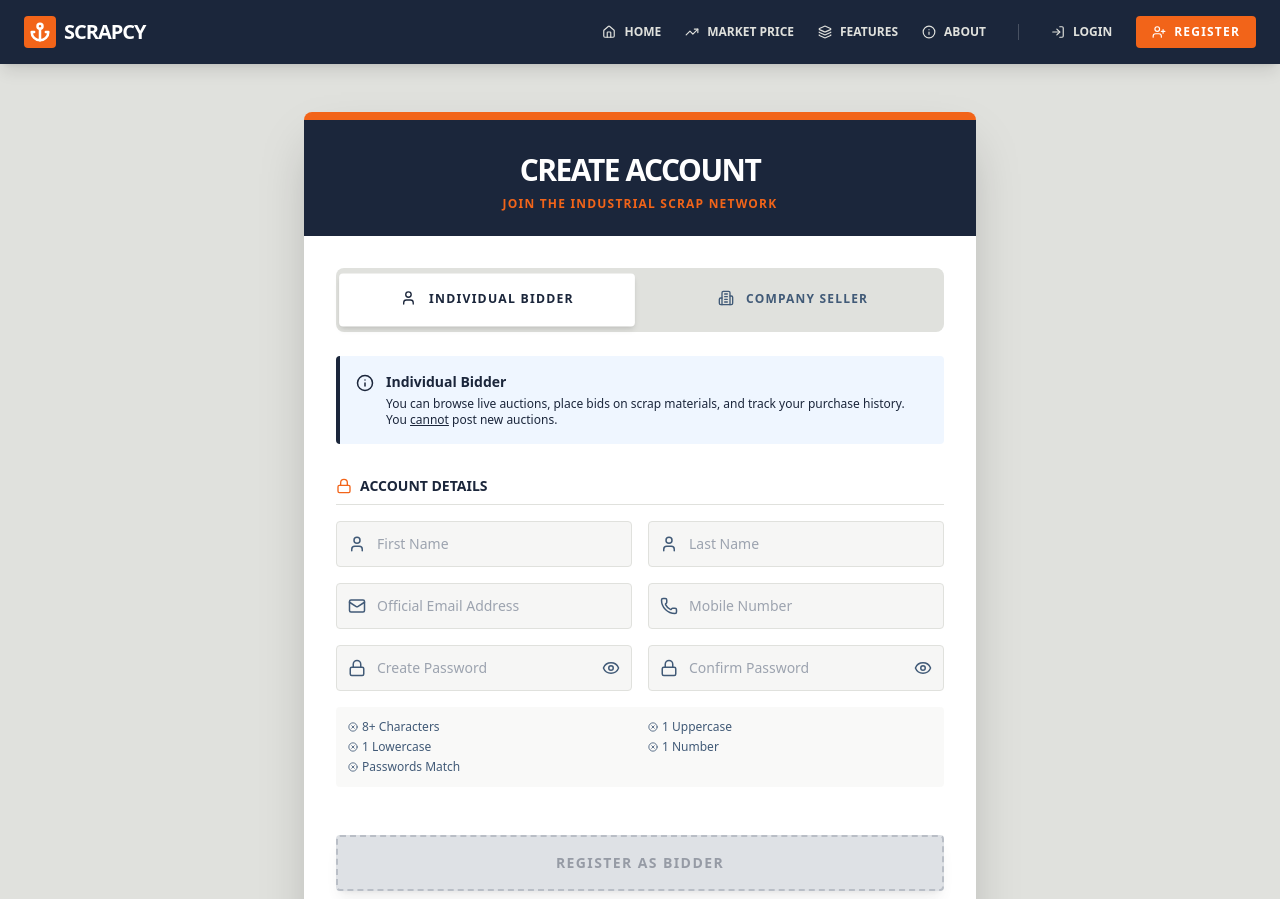
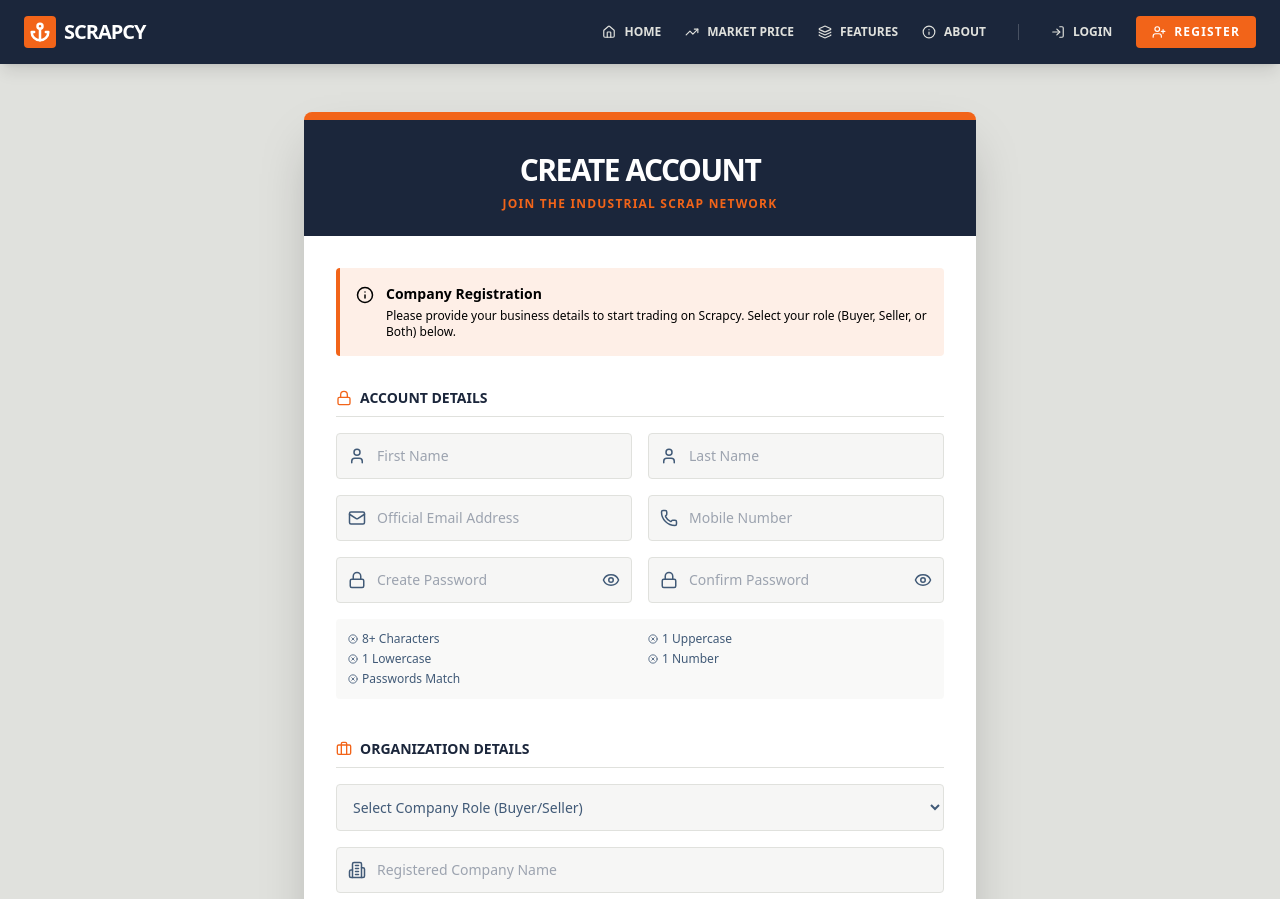
Before and after one commit to nilesh94/scrapcy-frontend, a React (Create React App) app: page /register in a window 1280 px wide. Shown: the top 899 px of the page. Built offline with nearby package versions, Linux system fonts and the light colour scheme.

Commit message:
Update Register.js

```diff
--- a/src/pages/Register.js
+++ b/src/pages/Register.js
@@ -11,7 +11,8 @@ const Register = () => {
   const navigate = useNavigate();
 
   // --- STATE MANAGEMENT ---
-  const [role, setRole] = useState('bidder'); // 'bidder' or 'seller'
+  // Default to 'seller' logic so all company fields are visible/required by default
+  const [role, setRole] = useState('seller');
   const [showPassword, setShowPassword] = useState(false);
   const [showConfirmPassword, setShowConfirmPassword] = useState(false);
 
@@ -28,7 +29,8 @@ const Register = () => {
     password: '', confirmPassword: '',
     companyName: '', businessType: '', industry: '', turnover: '',
     gstNumber: '', panNumber: '',
-    address: '', city: '', state: '', pincode: ''
+    address: '', city: '', state: '', pincode: '',
+    tradeRole: '' // Added for Buyer/Seller/Both selection
   });
 
   // Validation State
@@ -61,22 +63,20 @@ const Register = () => {
     // 3. Required Fields Logic
     const basicFields = formData.firstName && formData.lastName && formData.email && formData.phone;
 
-    // 4. Role Specific Logic
-    let companyFields = true;
-    if (role === 'seller') {
-       // Sellers MUST have these fields
-       companyFields = formData.companyName &&
+    // 4. Role Specific Logic (Now applies to everyone as it's a unified form)
+    // Also requires the new tradeRole field
+    const companyFields = formData.companyName &&
                           formData.businessType &&
+                          formData.tradeRole && // Validation for new dropdown
                           formData.gstNumber &&
                           formData.address &&
                           formData.city &&
                           formData.state &&
                           formData.pincode;
-    }
 
     setIsFormValid(isStrong && match && basicFields && companyFields);
 
-  }, [formData, role]);
+  }, [formData]);
 
   const handleChange = (e) => {
     setFormData({ ...formData, [e.target.name]: e.target.value });
@@ -91,8 +91,9 @@ const Register = () => {
     setLoading(true);
     setApiError('');
 
-    // 1. Determine Backend Role ('user' is the backend name for bidder)
-    const finalRole = role === 'bidder' ? 'bidder' : 'seller';
+    // 1. Determine Backend Role based on selection
+    // In DB it should save: Buyer -> buyer, Seller -> seller, Both -> buyer_seller
+    const finalRole = formData.tradeRole;
 
     // 2. Construct Clean Payload
     const apiPayload = {
@@ -104,8 +105,7 @@ const Register = () => {
       role: finalRole
     };
 
-    // 3. Add Company fields ONLY if seller
-    if (finalRole === 'seller') {
+    // 3. Add Company fields (Always added now as everyone is registering as a company)
     Object.assign(apiPayload, {
       company_name: formData.companyName,
       business_type: formData.businessType,
@@ -118,7 +118,6 @@ const Register = () => {
       state: formData.state,
       pincode: formData.pincode
     });
-    }
 
     try {
       // 4. Send Request
@@ -139,7 +138,7 @@ const Register = () => {
       // 6. Show Success Modal
       setShowSuccess(true);
 
-      // 7. Redirect based on Role after 1.5s delay
+      // 7. Redirect after 1.5s delay
       setTimeout(() => {
         navigate('/dashboard');
       }, 1500);
@@ -167,7 +166,7 @@ const Register = () => {
                 <h3 className="text-3xl font-black text-navy mb-2">Welcome Aboard!</h3>
                 <p className="text-gray-500 font-medium">Registration Successful.</p>
                 <p className="text-orange text-sm mt-4 font-bold animate-pulse uppercase tracking-widest">
-                    Redirecting to {role === 'seller' ? 'Company Console' : 'Bidder Portal'}...
+                    Redirecting to Dashboard...
                 </p>
             </div>
         </div>
@@ -195,43 +194,13 @@ const Register = () => {
                 </div>
               )}
 
-              {/* --- ROLE SWITCHER --- */}
-              <div className="flex gap-4 mb-6 p-1.5 bg-platinum rounded-lg">
-                <button
-                  type="button"
-                  onClick={() => setRole('bidder')}
-                  className={`flex-1 py-4 font-black text-xs uppercase tracking-widest rounded transition-all duration-300 ${role === 'bidder' ? 'bg-white text-navy shadow-md transform scale-[1.02]' : 'text-steel hover:text-navy'}`}
-                >
-                  <User size={16} className="inline mb-1 mr-2"/> Individual Bidder
-                </button>
-
-                <button
-                  type="button"
-                  onClick={() => setRole('seller')}
-                  className={`flex-1 py-4 font-black text-xs uppercase tracking-widest rounded transition-all duration-300 ${role === 'seller' ? 'bg-white text-navy shadow-md transform scale-[1.02]' : 'text-steel hover:text-navy'}`}
-                >
-                  <Building2 size={16} className="inline mb-1 mr-2"/> Company Seller
-                </button>
+              {/* Dynamic Description */}
+              <div className="mb-8 p-4 rounded border-l-4 text-xs font-medium flex items-start gap-3 bg-orange/10 border-orange text-orange-900">
+                  <Info size={18} className="shrink-0 mt-0.5" />
+                  <div>
+                    <strong className="block mb-1 text-sm">Company Registration</strong>
+                    Please provide your business details to start trading on Scrapcy. Select your role (Buyer, Seller, or Both) below.
                   </div>
-
-              {/* Dynamic Role Description */}
-              <div className={`mb-8 p-4 rounded border-l-4 text-xs font-medium flex items-start gap-3
-                ${role === 'bidder' ? 'bg-blue-50 border-navy text-navy' : 'bg-orange/10 border-orange text-orange-900'}`}>
-
-                  <Info size={18} className="shrink-0 mt-0.5" />
-
-                  {role === 'bidder' && (
-                    <div>
-                      <strong className="block mb-1 text-sm">Individual Bidder</strong>
-                      You can browse live auctions, place bids on scrap materials, and track your purchase history. You <u>cannot</u> post new auctions.
-                    </div>
-                  )}
-                  {role === 'seller' && (
-                    <div>
-                      <strong className="block mb-1 text-sm">Company Seller</strong>
-                      You can list scrap materials for auction, manage inventory, and sell to the highest bidder. Requires business details (GST/PAN).
-                    </div>
-                  )}
               </div>
 
               <form onSubmit={handleSubmit} className="space-y-6">
@@ -294,14 +263,30 @@ const Register = () => {
                   </div>
                 </div>
 
-                {/* --- SECTION 2: COMPANY DETAILS (ONLY FOR SELLER) --- */}
-                {role === 'seller' && (
+                {/* --- SECTION 2: COMPANY DETAILS (UNIFIED) --- */}
                 <div className="animate-fadeIn space-y-6 pt-4">
                     <div>
                       <h3 className="text-navy font-bold text-sm uppercase border-b border-platinum pb-2 mb-4 flex items-center gap-2">
                         <Briefcase size={16} className="text-orange"/> Organization Details
                       </h3>
                       <div className="space-y-4">
+
+                        {/* NEW SELECTION BOX FOR ROLE */}
+                        <div className="relative">
+                           <select
+                              name="tradeRole"
+                              value={formData.tradeRole}
+                              onChange={handleChange}
+                              className="w-full p-3 bg-platinum/30 border border-platinum rounded text-sm text-steel focus:border-navy outline-none cursor-pointer"
+                              required
+                           >
+                              <option value="">Select Company Role (Buyer/Seller)</option>
+                              <option value="buyer">I am a Buyer of Scrap</option>
+                              <option value="seller">I am a Seller of Scrap</option>
+                              <option value="buyer_seller">I am Both (Buyer & Seller)</option>
+                           </select>
+                        </div>
+
                         <div className="relative">
                           <Building2 className="absolute left-3 top-3.5 text-steel" size={18} />
                           <input name="companyName" value={formData.companyName} onChange={handleChange} type="text" placeholder="Registered Company Name" className="w-full pl-10 p-3 bg-platinum/30 border border-platinum rounded text-sm focus:border-navy outline-none" required />
@@ -347,7 +332,6 @@ const Register = () => {
                       </div>
                     </div>
                 </div>
-                )}
 
                 {/* Submit Button */}
                 <div className="pt-6">
@@ -360,7 +344,7 @@ const Register = () => {
                         : 'bg-navy text-white hover:bg-orange hover:shadow-xl cursor-pointer'
                       }`}
                   >
-                    {loading ? 'Processing...' : `Register as ${role === 'seller' ? 'Seller' : 'Bidder'}`}
+                    {loading ? 'Processing...' : `Register`}
                   </button>
 
                   {!isFormValid && (
```
Lines whose indentation alone changed are shown as unchanged.
